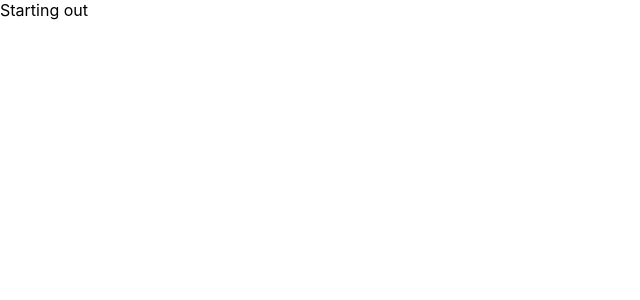
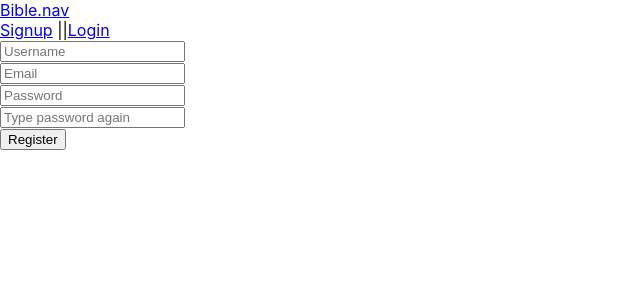
Before and after one commit to vanheaven-ui/bible.nav, a React (Create React App) app: page /signup in a window 1280 px wide. Shown: the top 300 px of the page, without its empty margins (0-640 px from the left). Built offline with nearby package versions, Linux system fonts and the light colour scheme.

Commit message:
Implement login and signup components

```diff
--- /dev/null
+++ b/src/common/Navbar.js
@@ -0,0 +1,17 @@
+import { Link } from 'react-router-dom';
+
+const Navbar = () => (
+  <>
+    <div className="brand">
+      <a href="/">Bible.nav</a>
+    </div>
+    <div className="links">
+      <Link to="/signup">Signup</Link>
+      {' '}
+      ||
+      <Link to="/login">Login</Link>
+    </div>
+  </>
+);
+
+export default Navbar;
--- a/src/App.js
+++ b/src/components/App.js
@@ -1,7 +1,10 @@
+import Navbar from '../common/Navbar';
+
 function App() {
   return (
     <div className="App">
       Starting out
+      <Navbar />
     </div>
   );
 }
--- /dev/null
+++ b/src/components/Login.js
@@ -0,0 +1,37 @@
+import { useState } from 'react';
+
+const Login = () => {
+  const [password, setPassword] = useState('');
+  const [username, setUsername] = useState('');
+
+  const handleSubmit = e => {
+    e.preventDefault();
+  };
+
+  return (
+    <form onSubmit={e => handleSubmit(e)}>
+      <div className="form-group">
+        <input
+          type="text"
+          placeholder="Username"
+          value={username}
+          onChange={e => setUsername(e.target.value)}
+        />
+      </div>
+      <div className="form-group">
+        <input
+          type="text"
+          placeholder="Password"
+          value={password}
+          onChange={e => setPassword(e.target.value)}
+        />
+      </div>
+
+      <div className="actions">
+        <button type="submit">Login</button>
+      </div>
+    </form>
+  );
+};
+
+export default Login;
--- /dev/null
+++ b/src/components/Routes.js
@@ -0,0 +1,20 @@
+import { BrowserRouter as Router, Route, Switch } from 'react-router-dom';
+import Navbar from '../common/Navbar';
+import Login from './Login';
+import Signup from './Signup';
+
+const Routes = () => (
+  <Router>
+    <Navbar />
+    <Switch>
+      <Route path="/signup">
+        <Signup />
+      </Route>
+      <Route path="/login">
+        <Login />
+      </Route>
+    </Switch>
+  </Router>
+);
+
+export default Routes;
--- /dev/null
+++ b/src/components/Signup.js
@@ -0,0 +1,54 @@
+import { useState } from 'react';
+
+const Signup = () => {
+  const [username, setUsername] = useState('');
+  const [email, setEmail] = useState('');
+  const [password, setPassword] = useState('');
+  const [passwordAgain, setPasswordAgain] = useState('');
+
+  const handleSubmit = e => {
+    e.preventDefault();
+  };
+
+  return (
+    <form onSubmit={e => handleSubmit(e)}>
+      <div className="form-group">
+        <input
+          type="text"
+          placeholder="Username"
+          value={username}
+          onChange={e => setUsername(e.target.value)}
+        />
+      </div>
+      <div className="form-group">
+        <input
+          type="text"
+          placeholder="Email"
+          value={email}
+          onChange={e => setEmail(e.target.value)}
+        />
+      </div>
+      <div className="form-group">
+        <input
+          type="text"
+          placeholder="Password"
+          value={password}
+          onChange={e => setPassword(e.target.value)}
+        />
+      </div>
+      <div className="form-group">
+        <input
+          type="text"
+          placeholder="Type password again"
+          value={passwordAgain}
+          onChange={e => setPasswordAgain(e.target.value)}
+        />
+      </div>
+      <div className="actions">
+        <button type="submit">Register</button>
+      </div>
+    </form>
+  );
+};
+
+export default Signup;
--- a/src/index.js
+++ b/src/index.js
@@ -1,11 +1,11 @@
 import React from 'react';
 import ReactDOM from 'react-dom';
 import './index.css';
-import App from './App';
+import Routes from './components/Routes';
 
 ReactDOM.render(
   <React.StrictMode>
-    <App />
+    <Routes />
   </React.StrictMode>,
   document.getElementById('root'),
 );
```
